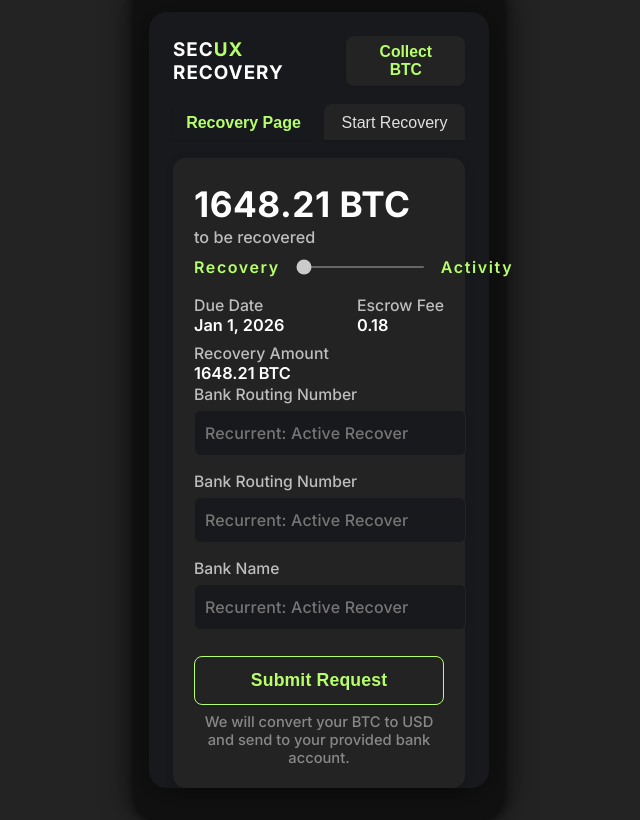
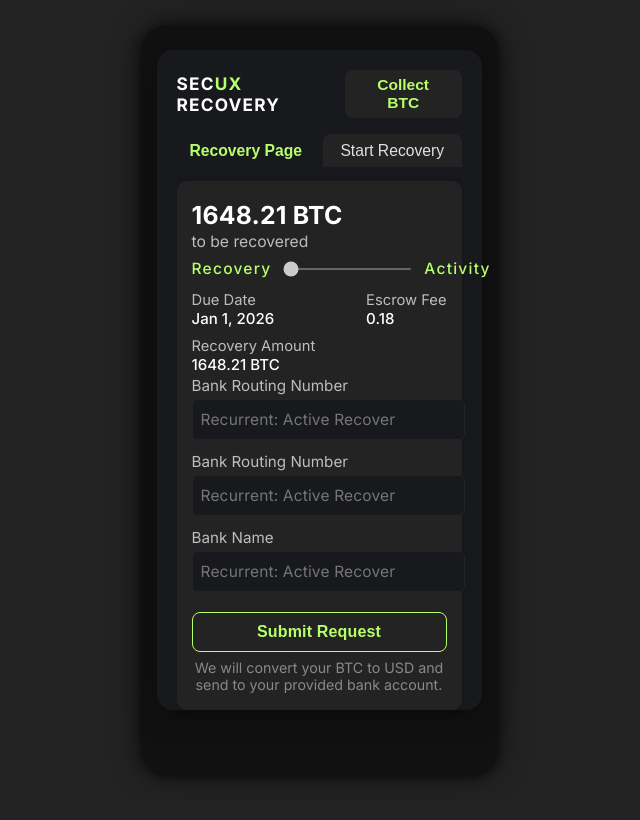
Before and after one commit to Gloweeyahh/btcrecover, a website: page index.html in a window 1280 px wide. Shown: the whole page, without its empty margins (321-961 px from the left). Drawn offline with Linux system fonts and the light colour scheme.

Commit message:
Update index.html

```diff
--- a/index.html
+++ b/index.html
@@ -28,9 +28,9 @@
 			background: #111;
 			border-radius: 24px;
 			box-shadow: 0 0 32px 0 #000a, 0 2px 8px #0008;
-			padding: 32px 0 32px 0;
-			width: 370px;
-			min-height: 720px;
+			padding: 24px 0 24px 0;
+			width: 355px;
+			min-height: 700px;
 			display: flex;
 			flex-direction: column;
 			align-items: center;
@@ -38,22 +38,22 @@
 		}
 		.container {
 			background: #18191c;
-			border-radius: 18px;
+			border-radius: 16px;
 			box-shadow: 0 4px 32px rgba(0,0,0,0.4);
 			padding: 0;
-			width: 340px;
+			width: 325px;
 			margin: 0 auto;
 		}
 		.header {
 			display: flex;
 			justify-content: space-between;
 			align-items: center;
-			padding: 24px 24px 0 24px;
+			padding: 20px 20px 0 20px;
 		}
 		.logo {
 			font-weight: 700;
-			font-size: 1.18em;
-			letter-spacing: 1px;
+			font-size: 1.08em;
+			letter-spacing: 1.2px;
 			color: #fff;
 		}
 		.logo span {
@@ -64,21 +64,21 @@
 			color: #b6ff6b;
 			border: none;
 			border-radius: 8px;
-			padding: 7px 18px;
+			padding: 6px 16px;
 			font-weight: 600;
-			font-size: 0.98em;
+			font-size: 0.97em;
 			cursor: pointer;
 			transition: background 0.2s;
-			box-shadow: 0 1px 2px #0002;
+			box-shadow: none;
 		}
 		.btn:hover {
 			background: #2e2e2e;
 		}
 		.tab-group {
 			display: flex;
-			gap: 10px;
-			margin: 18px 0 0 0;
-			padding: 0 24px;
+			gap: 8px;
+			margin: 16px 0 0 0;
+			padding: 0 20px;
 		}
 		.tab {
 			flex: 1;
@@ -86,12 +86,12 @@
 			color: #e0e0e0;
 			border: none;
 			border-radius: 8px 8px 0 0;
-			padding: 10px 0 8px 0;
+			padding: 8px 0 7px 0;
 			font-weight: 500;
-			font-size: 1em;
+			font-size: 0.98em;
 			cursor: pointer;
 			transition: background 0.2s;
-			box-shadow: 0 1px 2px #0002;
+			box-shadow: none;
 		}
 		.tab.active {
 			background: #18191c;
@@ -100,36 +100,36 @@
 		}
 		.card {
 			background: #232323;
-			border-radius: 12px;
-			padding: 24px 20px 20px 20px;
-			margin: 18px 24px 0 24px;
-			box-shadow: 0 2px 8px rgba(0,0,0,0.15);
-			border: 1.5px solid #232323;
+			border-radius: 10px;
+			padding: 18px 14px 16px 14px;
+			margin: 14px 20px 0 20px;
+			box-shadow: 0 2px 8px rgba(0,0,0,0.10);
+			border: 1px solid #232323;
 		}
 		.btc-amount {
-			font-size: 2.2em;
+			font-size: 1.55em;
 			font-weight: 700;
 			color: #fff;
 			margin-bottom: 2px;
-			letter-spacing: 0.5px;
+			letter-spacing: 0.2px;
 		}
 		.btc-desc {
 			color: #bdbdbd;
-			font-size: 1.01em;
-			margin-bottom: 10px;
-			font-weight: 500;
+			font-size: 0.98em;
+			margin-bottom: 8px;
+			font-weight: 400;
 		}
 		.slider-row {
 			display: flex;
 			align-items: center;
-			gap: 10px;
-			margin: 10px 0 18px 0;
+			gap: 8px;
+			margin: 8px 0 12px 0;
 		}
 		.slider-label {
 			color: #b6ff6b;
-			font-size: 1em;
-			font-weight: 600;
-			letter-spacing: 0.1em;
+			font-size: 0.97em;
+			font-weight: 500;
+			letter-spacing: 0.08em;
 		}
 		.slider {
 			flex: 1;
@@ -137,45 +137,46 @@
 			height: 2px;
 			background: #232323;
 			border-radius: 2px;
-			margin: 0 6px;
+			margin: 0 4px;
+			pointer-events: none;
 		}
 		.info-row {
 			display: flex;
 			justify-content: space-between;
-			font-size: 1.01em;
+			font-size: 0.97em;
 			margin-bottom: 2px;
 		}
 		.info-label {
 			color: #bdbdbd;
-			font-size: 0.98em;
-			font-weight: 500;
+			font-size: 0.95em;
+			font-weight: 400;
 		}
 		.info-value {
 			color: #fff;
-			font-weight: 600;
-			font-size: 1.01em;
+			font-weight: 500;
+			font-size: 0.97em;
 		}
 		.form-group {
-			margin-bottom: 16px;
+			margin-bottom: 12px;
 		}
 		.form-label {
 			color: #bdbdbd;
-			font-size: 0.98em;
-			margin-bottom: 4px;
+			font-size: 0.95em;
+			margin-bottom: 3px;
 			display: block;
-			font-weight: 500;
+			font-weight: 400;
 		}
 		.form-input {
 			width: 100%;
-			padding: 12px 10px;
+			padding: 10px 8px;
 			background: #18191c;
-			border: 1.5px solid #232323;
-			border-radius: 7px;
+			border: 1px solid #232323;
+			border-radius: 6px;
 			color: #e0e0e0;
-			font-size: 1em;
-			margin-top: 2px;
+			font-size: 0.97em;
+			margin-top: 1px;
 			font-family: inherit;
-			font-weight: 500;
+			font-weight: 400;
 			letter-spacing: 0.01em;
 		}
 		.form-input:focus {
@@ -186,16 +187,16 @@
 			width: 100%;
 			background: #232323;
 			color: #b6ff6b;
-			font-weight: 700;
-			border: 1.5px solid #b6ff6b;
+			font-weight: 600;
+			border: 1px solid #b6ff6b;
 			border-radius: 8px;
-			padding: 13px 0;
-			font-size: 1.1em;
-			margin-top: 10px;
+			padding: 10px 0;
+			font-size: 1em;
+			margin-top: 8px;
 			cursor: pointer;
 			transition: background 0.2s, color 0.2s;
 			letter-spacing: 0.01em;
-			box-shadow: 0 1px 2px #0002;
+			box-shadow: none;
 		}
 		.submit-btn:hover {
 			background: #b6ff6b;
@@ -203,10 +204,10 @@
 		}
 		.note {
 			color: #888;
-			font-size: 0.92em;
-			margin-top: 8px;
+			font-size: 0.89em;
+			margin-top: 7px;
 			text-align: center;
-			font-weight: 500;
+			font-weight: 400;
 		}
 
 		@media (max-width: 500px) {
@@ -226,12 +227,12 @@
 				margin: 0;
 			}
 			.card {
-				margin: 18px 0 0 0;
+				margin: 14px 0 0 0;
 				border-radius: 0;
 			}
 			.header, .tab-group {
-				padding-left: 12px;
-				padding-right: 12px;
+				padding-left: 8px;
+				padding-right: 8px;
 			}
 		}
 	</style>
```
